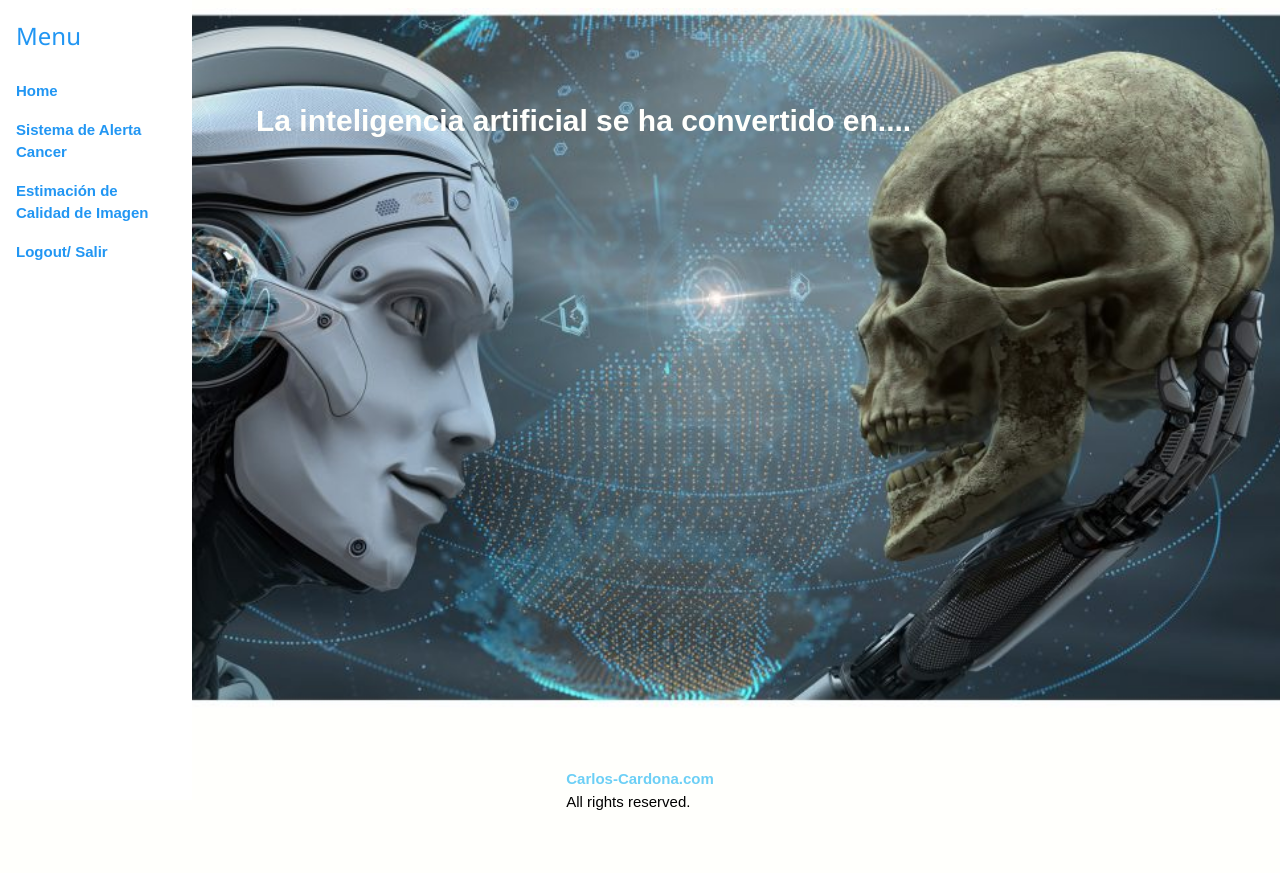
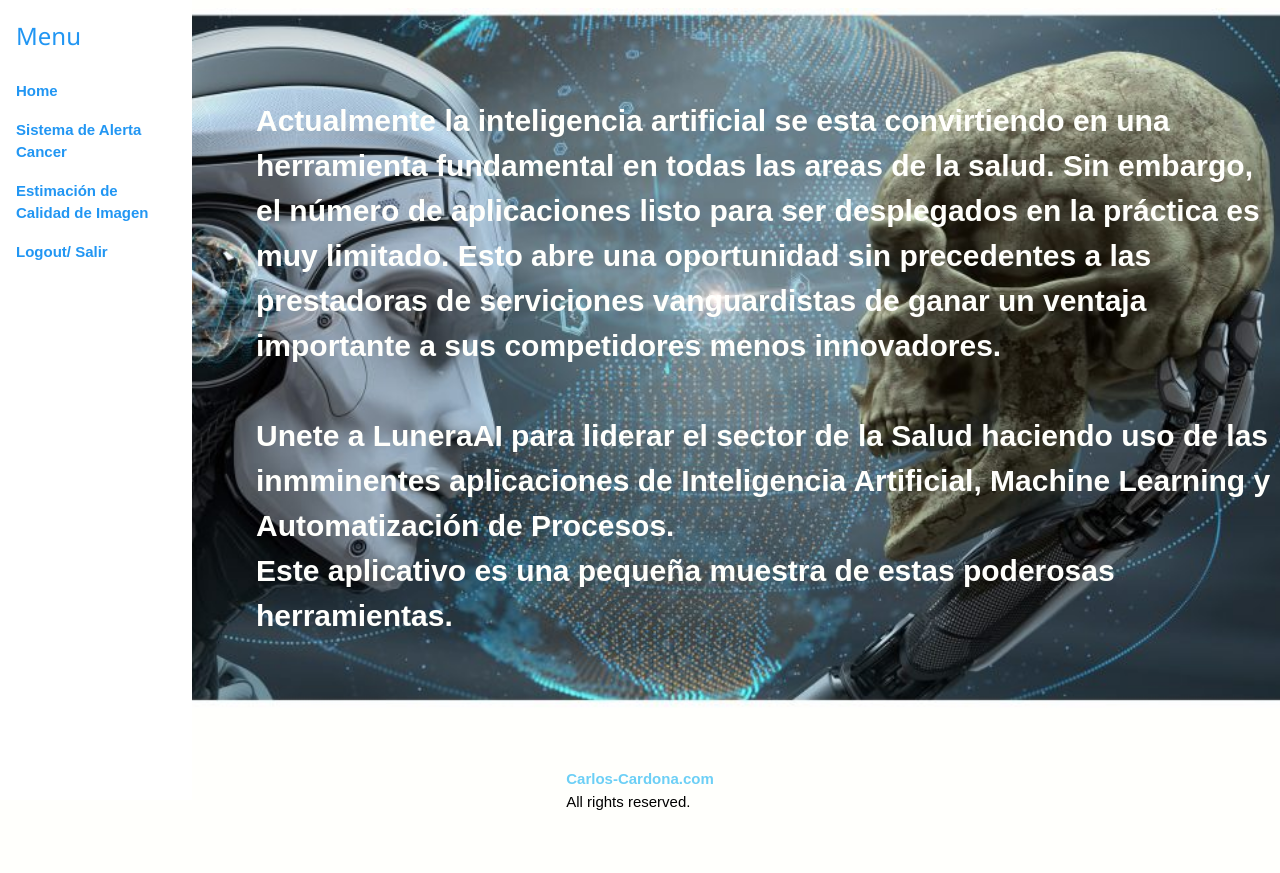
Before and after one commit to cargicar/breast_bit, a Django app: page / in a window 1280 px wide. Shown: the part 240-1113 px from the top of the page. Run offline with Django 4.2, Linux system fonts and the light colour scheme; the visitor is signed in with stand-in values (Sample User, id 1).

Commit message:
Some html fixes

```diff
--- a/core/views.py
+++ b/core/views.py
@@ -87,7 +87,7 @@ def cancer_detection(request):
         return TemplateResponse(
             request,
             "cancer_detection.html",
-            {"message": "No Image Selected"},
+            {"message": "Aún no has seleccionado una imagen (.png, .jpg, .jpeg)"},
         )
 
 
@@ -141,7 +141,7 @@ def quality_image(request):
         return TemplateResponse(
             request,
             "quality_image.html",
-            {"message": "No Image Selected"},
+            {"message": "Aún no has seleccionado tu archivo DICOM (.dcm)"},
         )
 
 # @login_required
--- a/templates/index.html
+++ b/templates/index.html
@@ -19,7 +19,11 @@
 {% include "includes/sidebar.html" %}
 
 <div class="hero-image">
-<p class="ex1"></br></br>La inteligencia artificial se ha convertido en.... </p>
+  <p class="ex1"></br></br>Actualmente la inteligencia artificial se esta convirtiendo en una herramienta fundamental en todas las areas de la salud. Sin embargo, el número de aplicaciones listo para ser desplegados en la práctica es muy limitado. Esto abre una oportunidad sin precedentes a las prestadoras de serviciones vanguardistas de ganar un ventaja importante a sus competidores menos innovadores.</br></br>
+
+    Unete a LuneraAI para liderar el sector de la Salud haciendo uso de las inmminentes aplicaciones de Inteligencia Artificial, Machine Learning y Automatización de Procesos.
+
+  </br> Este aplicativo es una pequeña muestra de estas poderosas herramientas.</p>
 </div>
 
  <div class="wrapper">
```
